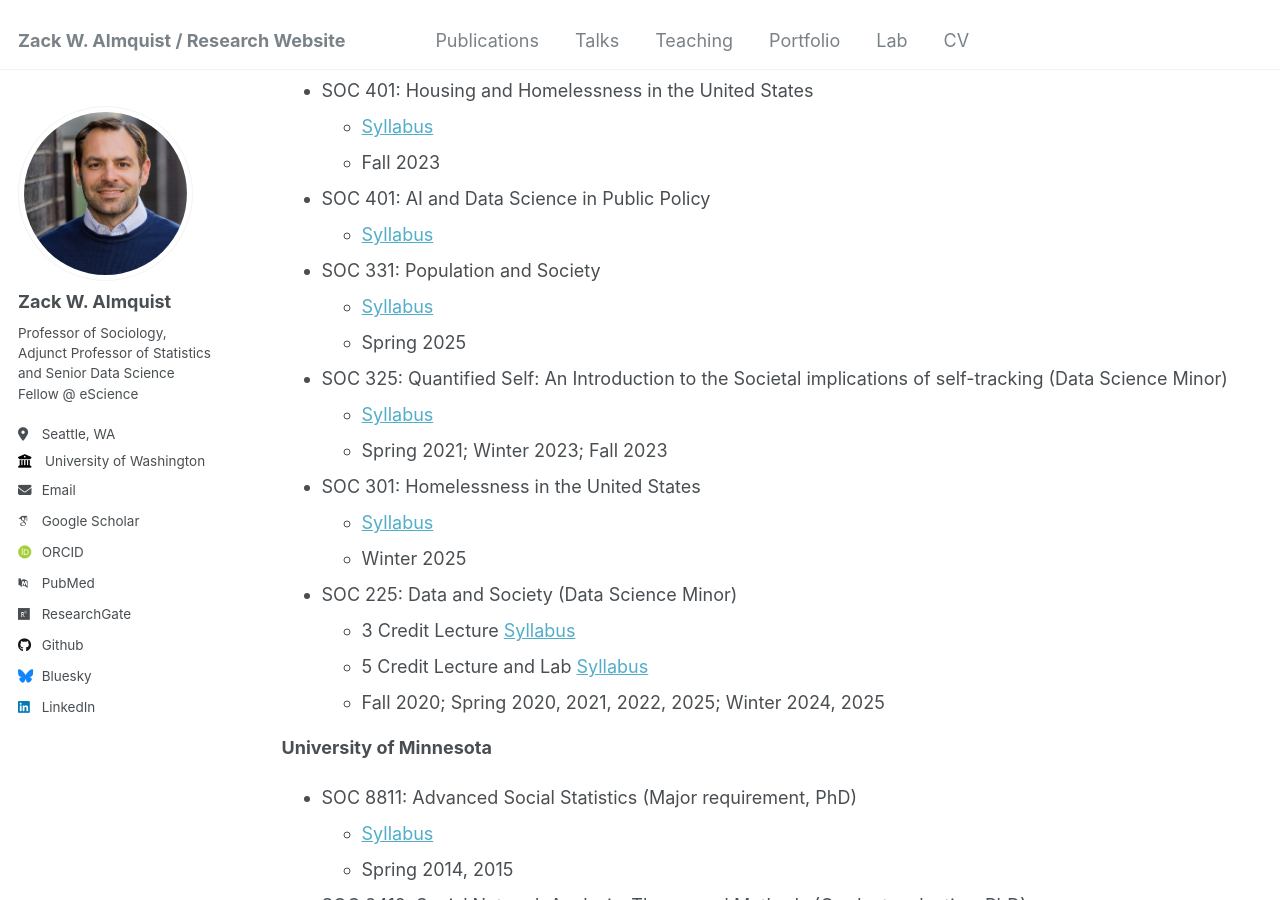
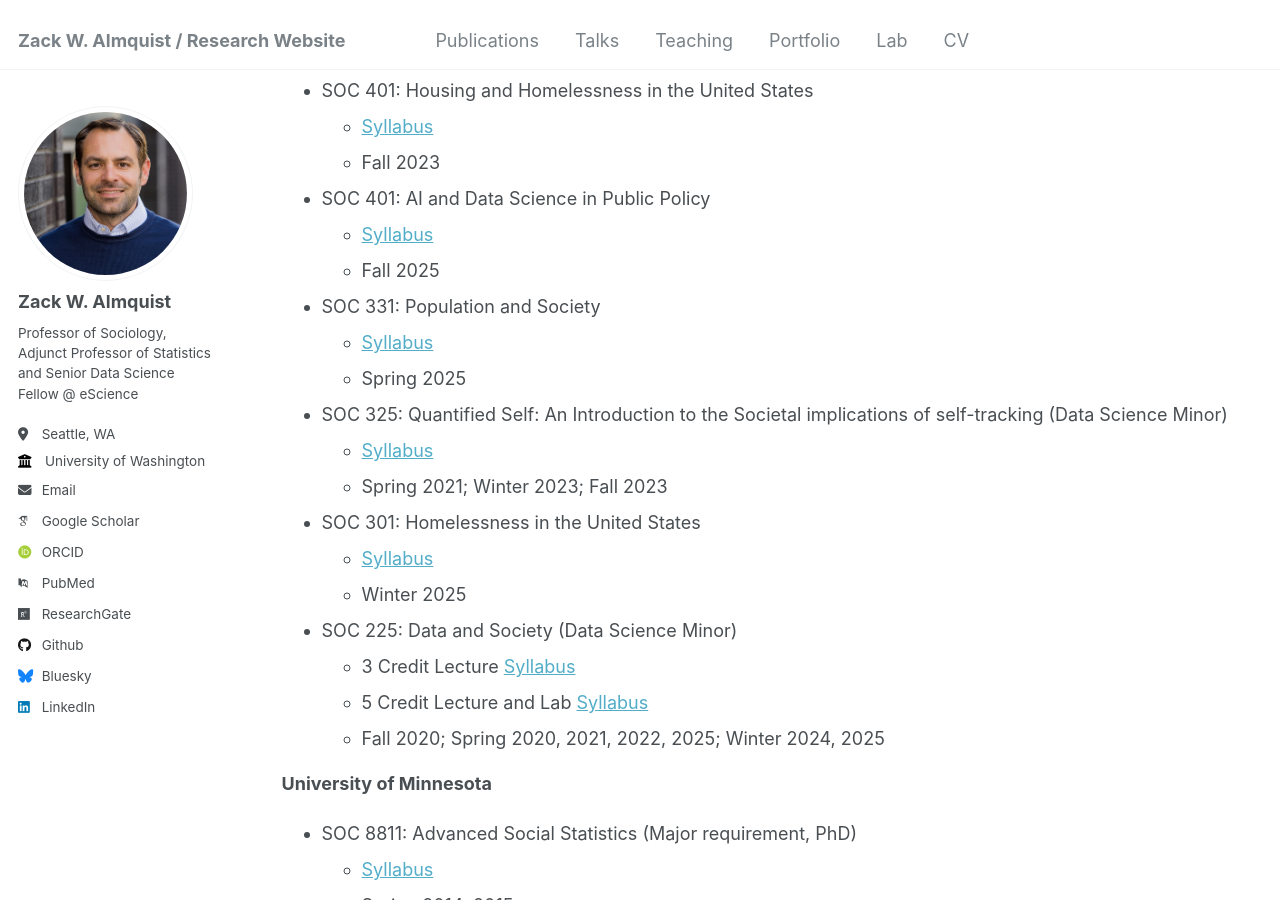
Before and after one commit to zalmquist/zalmquist.github.io, a Jekyll site: the page built from _pages/teaching.md, in a window 1280 px wide and 900 px high, scrolled down 2407 px. Built offline with Jekyll 4.4.1, drawn with Linux system fonts in a browser that asks for light colours; some web fonts are replaced.

Commit message:
Add Fall 2025 term to SOC 401 AI and Data Science in Public Policy
Co-Authored-By: Claude Opus 4.8 (1M context) <noreply@anthropic.com>

```diff
--- a/_pages/teaching.md
+++ b/_pages/teaching.md
@@ -78,6 +78,7 @@ Sociology
     + Fall 2023
 * SOC 401: AI and Data Science in Public Policy
     + [Syllabus](/files/soc_401_ai_syl.pdf)
+    + Fall 2025
 * SOC 331: Population and Society
     + [Syllabus]()
     + Spring 2025
```
